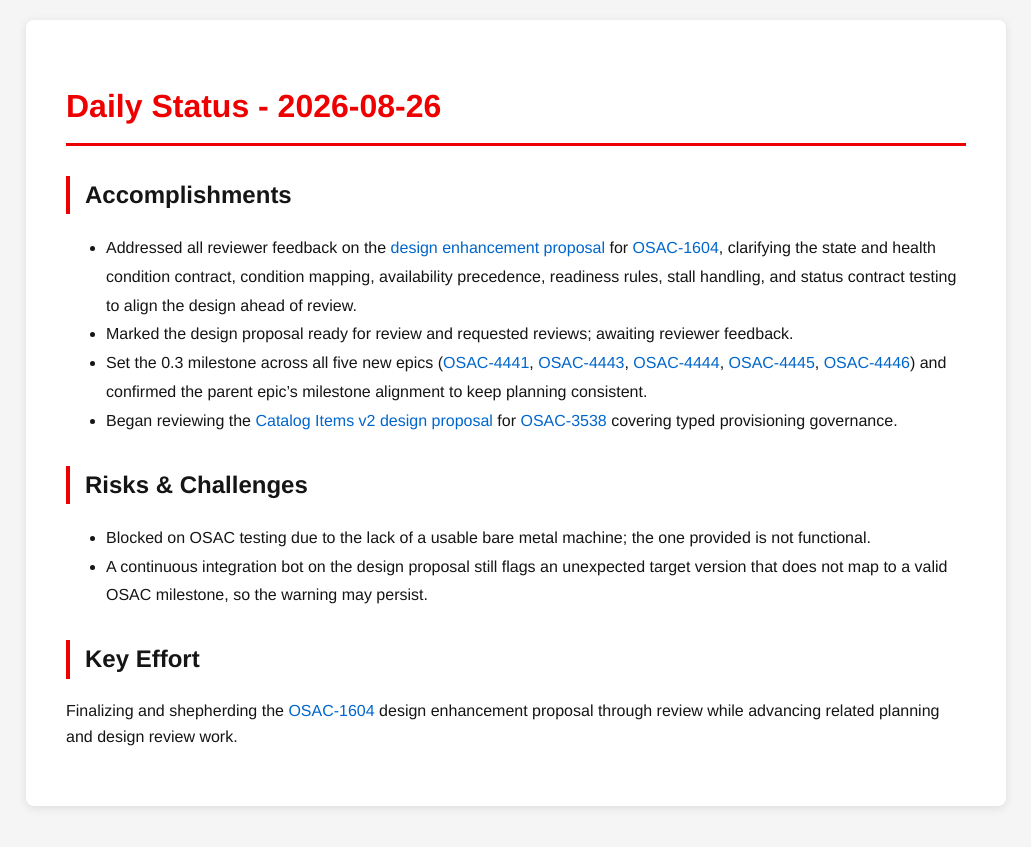
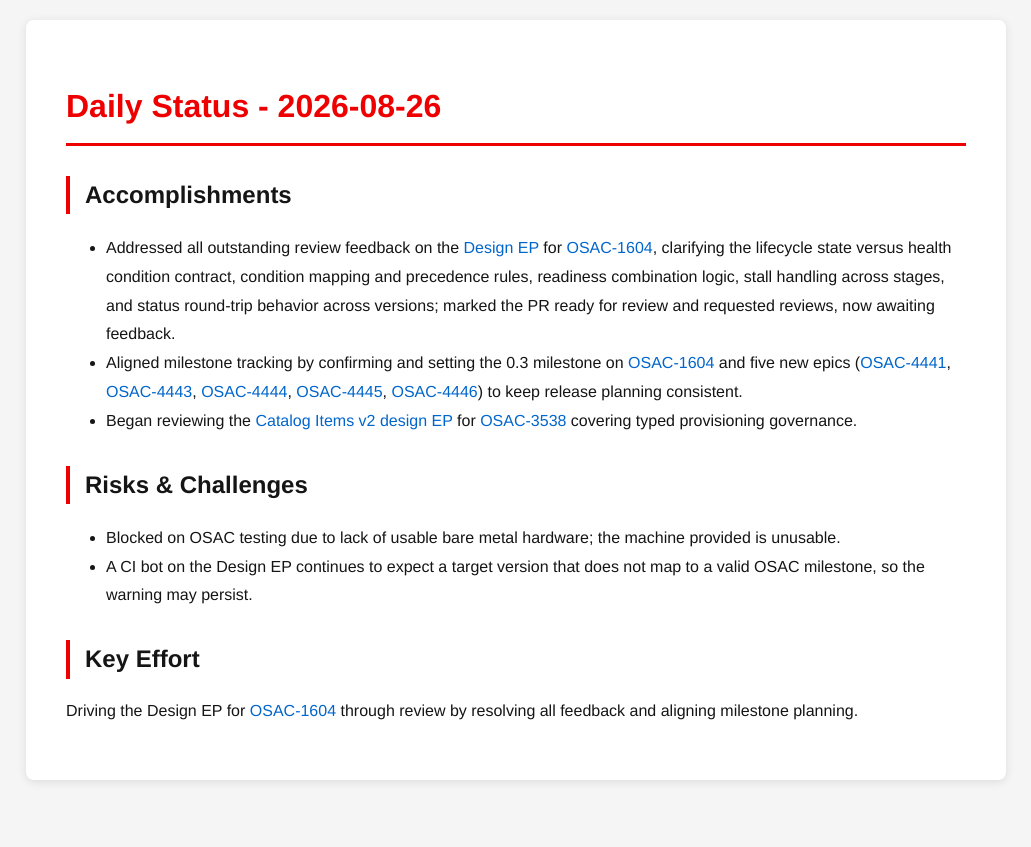
Before and after one commit to tzvatot/daily-status, a Jekyll site: the page built from 2026-08-26.md, in a window 1280 px wide. Shown: the top 847 px of the page, without its empty margins (124-1155 px from the left). Built offline with Jekyll 4.4.1, drawn with Linux system fonts in a browser that asks for light colours.

Commit message:
Daily status update - 2026-08-26

```diff
--- a/2026-08-26.md
+++ b/2026-08-26.md
@@ -7,14 +7,13 @@ date: 2026-08-26
 # Daily Status - 2026-08-26
 
 ## Accomplishments
-- Addressed all reviewer feedback on the [design enhancement proposal](https://github.com/osac-project/enhancement-proposals/pull/227) for [OSAC-1604](https://redhat.atlassian.net/browse/OSAC-1604), clarifying the state and health condition contract, condition mapping, availability precedence, readiness rules, stall handling, and status contract testing to align the design ahead of review.
-- Marked the design proposal ready for review and requested reviews; awaiting reviewer feedback.
-- Set the 0.3 milestone across all five new epics ([OSAC-4441](https://redhat.atlassian.net/browse/OSAC-4441), [OSAC-4443](https://redhat.atlassian.net/browse/OSAC-4443), [OSAC-4444](https://redhat.atlassian.net/browse/OSAC-4444), [OSAC-4445](https://redhat.atlassian.net/browse/OSAC-4445), [OSAC-4446](https://redhat.atlassian.net/browse/OSAC-4446)) and confirmed the parent epic's milestone alignment to keep planning consistent.
-- Began reviewing the [Catalog Items v2 design proposal](https://github.com/osac-project/enhancement-proposals/pull/228) for [OSAC-3538](https://redhat.atlassian.net/browse/OSAC-3538) covering typed provisioning governance.
+- Addressed all outstanding review feedback on the [Design EP](https://github.com/osac-project/enhancement-proposals/pull/227) for [OSAC-1604](https://redhat.atlassian.net/browse/OSAC-1604), clarifying the lifecycle state versus health condition contract, condition mapping and precedence rules, readiness combination logic, stall handling across stages, and status round-trip behavior across versions; marked the PR ready for review and requested reviews, now awaiting feedback.
+- Aligned milestone tracking by confirming and setting the 0.3 milestone on [OSAC-1604](https://redhat.atlassian.net/browse/OSAC-1604) and five new epics ([OSAC-4441](https://redhat.atlassian.net/browse/OSAC-4441), [OSAC-4443](https://redhat.atlassian.net/browse/OSAC-4443), [OSAC-4444](https://redhat.atlassian.net/browse/OSAC-4444), [OSAC-4445](https://redhat.atlassian.net/browse/OSAC-4445), [OSAC-4446](https://redhat.atlassian.net/browse/OSAC-4446)) to keep release planning consistent.
+- Began reviewing the [Catalog Items v2 design EP](https://github.com/osac-project/enhancement-proposals/pull/228) for [OSAC-3538](https://redhat.atlassian.net/browse/OSAC-3538) covering typed provisioning governance.
 
 ## Risks & Challenges
-- Blocked on OSAC testing due to the lack of a usable bare metal machine; the one provided is not functional.
-- A continuous integration bot on the design proposal still flags an unexpected target version that does not map to a valid OSAC milestone, so the warning may persist.
+- Blocked on OSAC testing due to lack of usable bare metal hardware; the machine provided is unusable.
+- A CI bot on the Design EP continues to expect a target version that does not map to a valid OSAC milestone, so the warning may persist.
 
 ## Key Effort
-Finalizing and shepherding the [OSAC-1604](https://redhat.atlassian.net/browse/OSAC-1604) design enhancement proposal through review while advancing related planning and design review work.
+Driving the Design EP for [OSAC-1604](https://redhat.atlassian.net/browse/OSAC-1604) through review by resolving all feedback and aligning milestone planning.
```
